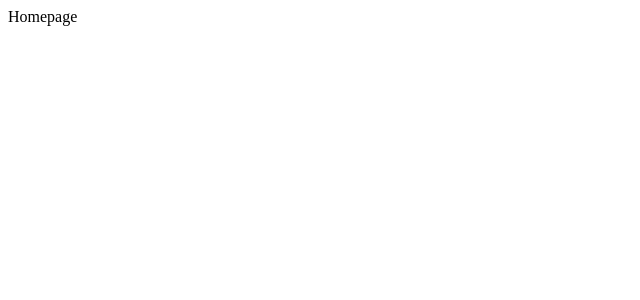
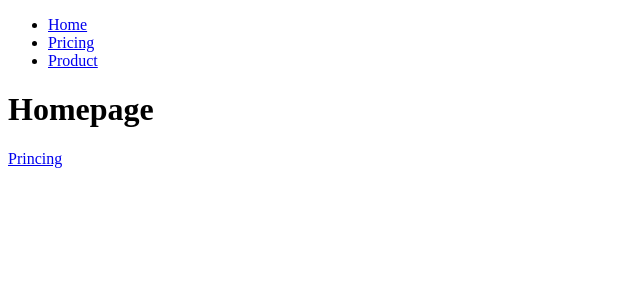
Before and after one commit to heliohdd/worldwise-app, a React (Vite) app: page / in a window 1280 px wide. Shown: the top 300 px of the page, without its empty margins (0-640 px from the left). Built offline with nearby package versions, Linux system fonts and the light colour scheme.

Commit message:
Section 17.207 - Linking Between Routes With <Link /> and <NavLink />

```diff
--- /dev/null
+++ b/src/components/PageNav.jsx
@@ -0,0 +1,21 @@
+import { NavLink } from "react-router-dom";
+
+function PageNav() {
+  return (
+    <nav>
+      <ul>
+        <li>
+          <NavLink to="/">Home</NavLink>
+        </li>
+        <li>
+          <NavLink to="/pricing">Pricing</NavLink>
+        </li>
+        <li>
+          <NavLink to="/product">Product</NavLink>
+        </li>
+      </ul>
+    </nav>
+  );
+}
+
+export default PageNav;
--- a/src/pages/Homepage.jsx
+++ b/src/pages/Homepage.jsx
@@ -1,5 +1,14 @@
+import { Link } from "react-router-dom";
+import PageNav from "../components/PageNav";
+
 function Homepage() {
-  return <div>Homepage</div>;
+  return (
+    <div>
+      <PageNav />
+      <h1>Homepage</h1>
+      <Link to={"/pricing"}>Princing</Link>
+    </div>
+  );
 }
 
 export default Homepage;
--- a/src/pages/PageNotFound.jsx
+++ b/src/pages/PageNotFound.jsx
@@ -1,5 +1,12 @@
+import PageNav from "../components/PageNav";
+
 function PageNotFound() {
-  return <div>Not Found :(</div>;
+  return (
+    <div>
+      <PageNav />
+      <h1>Not Found :(</h1>
+    </div>
+  );
 }
 
 export default PageNotFound;
--- a/src/pages/Pricing.jsx
+++ b/src/pages/Pricing.jsx
@@ -1,5 +1,12 @@
+import PageNav from "../components/PageNav";
+
 function Pricing() {
-  return <div>Pricing</div>;
+  return (
+    <div>
+      <PageNav />
+      <h1>Pricing</h1>
+    </div>
+  );
 }
 
 export default Pricing;
--- a/src/pages/Product.jsx
+++ b/src/pages/Product.jsx
@@ -1,5 +1,12 @@
+import PageNav from "../components/PageNav";
+
 function Product() {
-  return <div>Product</div>;
+  return (
+    <div>
+      <PageNav />
+      <h1>Product</h1>
+    </div>
+  );
 }
 
 export default Product;
```
